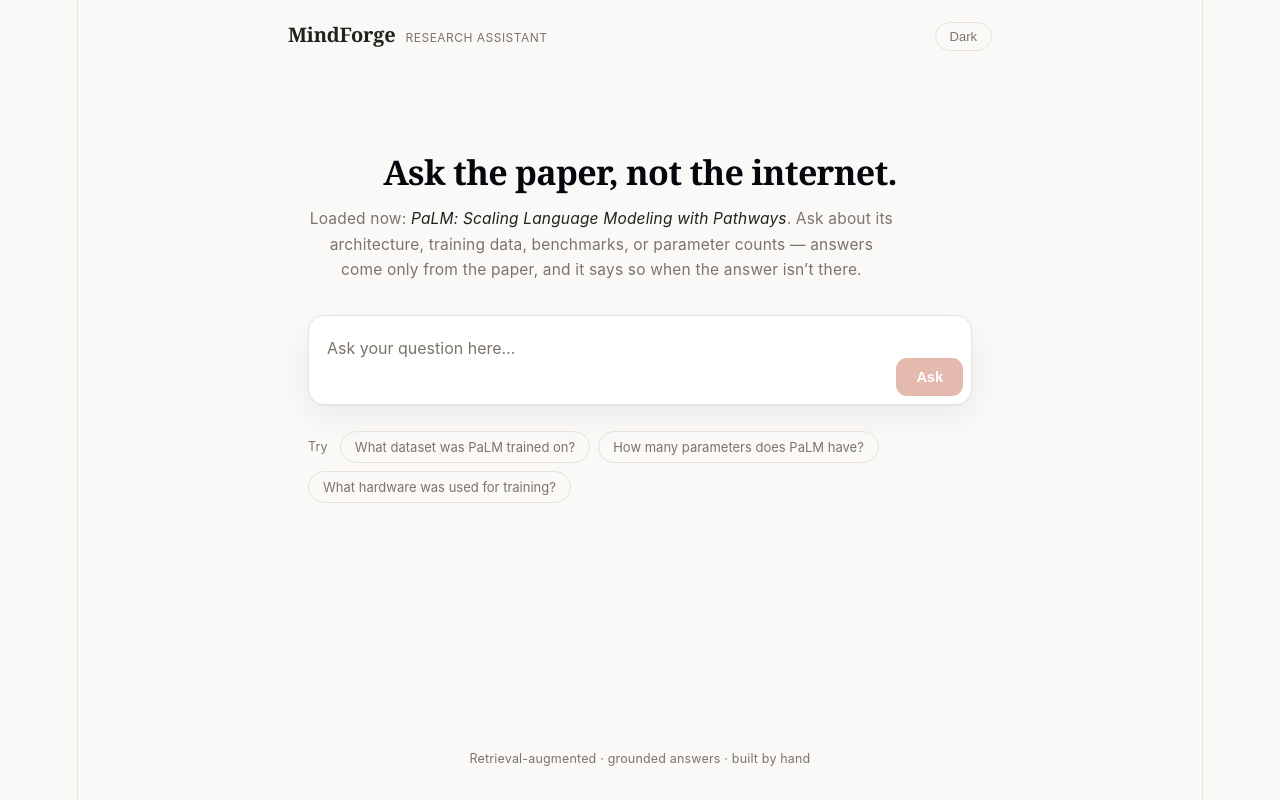
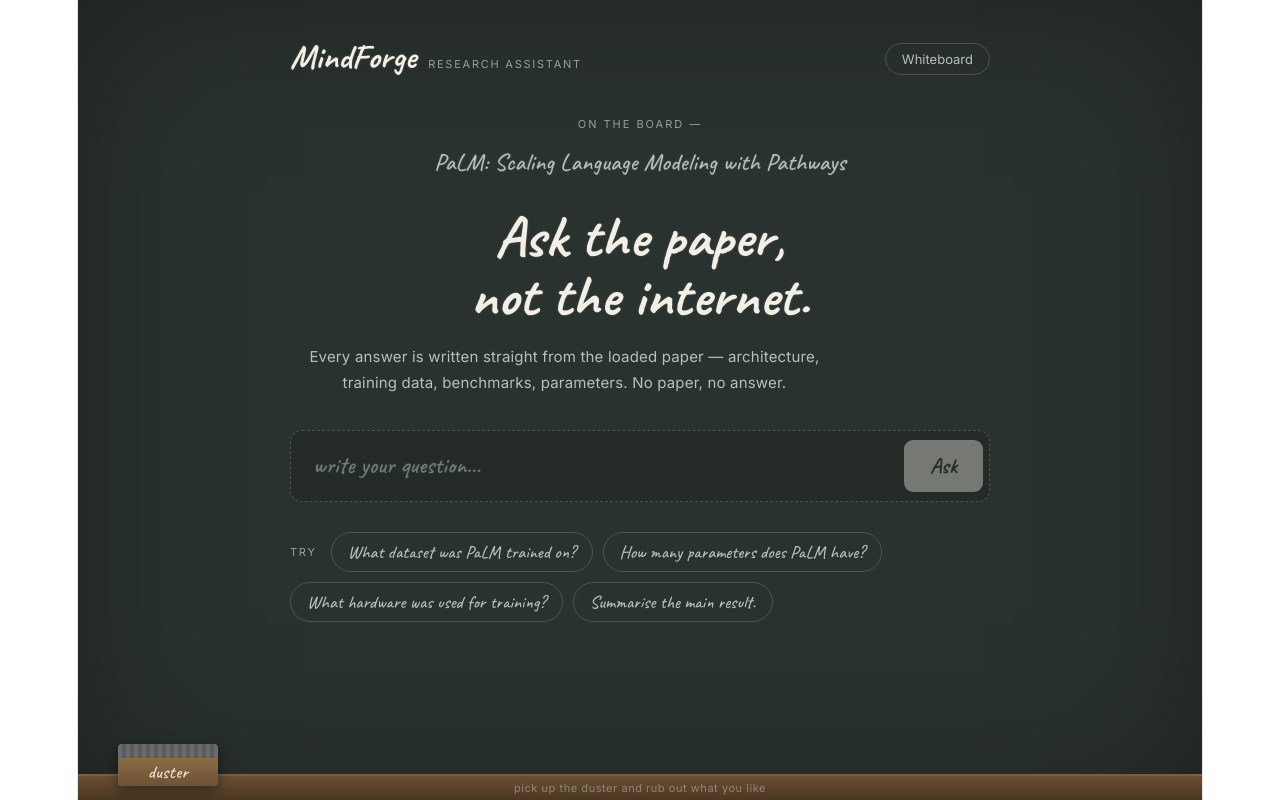
Before and after one commit to RohanKatyayani/MindForge, a React app in the folder frontend/: page / in a window 1280 px wide. Built offline with nearby package versions, Linux system fonts and the light colour scheme; the HTML template or start-up script is replaced by a standard one.

Commit message:
Duster: free-floating drag-anywhere eraser that rubs out only the words it passes over

```diff
--- a/frontend/src/App.jsx
+++ b/frontend/src/App.jsx
@@ -1,38 +1,51 @@
-import { useState, useEffect } from "react";
+import { useState, useEffect, useRef, useCallback } from "react";
 
 const BACKEND_URL = "https://mindforgeai.duckdns.org/ask";
 
-// The single paper currently loaded. When you add live upload later,
-// this becomes dynamic — for now it names what's actually ingested.
 const LOADED_PAPER = {
   title: "PaLM: Scaling Language Modeling with Pathways",
-  short: "the PaLM paper",
 };
+
+const SAMPLES = [
+  "What dataset was PaLM trained on?",
+  "How many parameters does PaLM have?",
+  "What hardware was used for training?",
+  "Summarise the main result.",
+];
+
+let WORD_SEQ = 0;
+function toWords(text) {
+  return text.split(/(\s+)/).map((w) => ({ id: WORD_SEQ++, text: w }));
+}
 
 export default function App() {
   const [question, setQuestion] = useState("");
   const [answer, setAnswer] = useState("");
+  const [shownAnswer, setShownAnswer] = useState("");
   const [loading, setLoading] = useState(false);
   const [errored, setErrored] = useState(false);
-  // Start from the visitor's OS preference; the toggle can override it.
-  const [dark, setDark] = useState(
-    () =>
-      typeof window !== "undefined" &&
-      window.matchMedia &&
-      window.matchMedia("(prefers-color-scheme: dark)").matches
-  );
+  const [board, setBoard] = useState("chalk");
+  const isChalk = board === "chalk";
 
-  // Reflect the theme on the root element so CSS variables switch.
+  // Words currently written on the board (question + answer), each erasable.
+  const [qWords, setQWords] = useState([]);
+  const [aWords, setAWords] = useState([]);
+  const [erased, setErased] = useState(() => new Set());
+
   useEffect(() => {
-    document.documentElement.setAttribute("data-theme", dark ? "dark" : "light");
-  }, [dark]);
+    document.documentElement.setAttribute("data-board", board);
+  }, [board]);
 
-  async function askQuestion() {
-    const q = question.trim();
+  async function askQuestion(qOverride) {
+    const q = (qOverride ?? question).trim();
     if (!q || loading) return;
     setLoading(true);
     setAnswer("");
+    setShownAnswer("");
+    setAWords([]);
     setErrored(false);
+    // freeze the current question onto the board as erasable words
+    setQWords(toWords(q));
     try {
       const res = await fetch(BACKEND_URL, {
         method: "POST",
@@ -40,314 +53,370 @@
         body: JSON.stringify({ question: q }),
       });
       const data = await res.json();
-      setAnswer(data.answer);
+      setAnswer(data.answer || "");
     } catch {
       setErrored(true);
-      setAnswer("The assistant is waking up or unreachable. Wait a few seconds and ask again.");
+      setAnswer("The board is out of reach for a moment. Wait a few seconds and ask again.");
     }
     setLoading(false);
   }
 
+  // stroke-on answer, then freeze into erasable words
+  useEffect(() => {
+    if (!answer) return;
+    setShownAnswer("");
+    let i = 0;
+    const id = setInterval(() => {
+      i += 2;
+      setShownAnswer(answer.slice(0, i));
+      if (i >= answer.length) {
+        clearInterval(id);
+        setAWords(toWords(answer));
+      }
+    }, 18);
+    return () => clearInterval(id);
+  }, [answer]);
+
   function onKeyDown(e) {
-    // Enter to send, Shift+Enter for a newline.
     if (e.key === "Enter" && !e.shiftKey) {
       e.preventDefault();
       askQuestion();
     }
   }
 
+  // ---------- the free-floating duster ----------
+  const [dusterPos, setDusterPos] = useState({ x: 40, y: null }); // y null = rest on rail
+  const [dragging, setDragging] = useState(false);
+  const dusterRef = useRef(null);
+  const dragOffset = useRef({ dx: 0, dy: 0 });
+  const boardRef = useRef(null);
+
+  const eraseUnder = useCallback(() => {
+    const d = dusterRef.current;
+    if (!d) return;
+    const r = d.getBoundingClientRect();
+    const cx = r.left + r.width / 2;
+    const cy = r.top + r.height / 2;
+    const rx = r.width / 2;
+    const ry = r.height / 2;
+    const hits = [];
+    document.querySelectorAll("[data-word]").forEach((el) => {
+      const wr = el.getBoundingClientRect();
+      const wcx = wr.left + wr.width / 2;
+      const wcy = wr.top + wr.height / 2;
+      if (Math.abs(wcx - cx) < rx + wr.width / 2 && Math.abs(wcy - cy) < ry + wr.height / 2) {
+        hits.push(Number(el.getAttribute("data-word")));
+      }
+    });
+    if (hits.length) {
+      setErased((prev) => {
+        const next = new Set(prev);
+        hits.forEach((h) => next.add(h));
+        return next;
+      });
+    }
+  }, []);
+
+  function onDusterDown(e) {
+    e.preventDefault();
+    const clientX = e.touches ? e.touches[0].clientX : e.clientX;
+    const clientY = e.touches ? e.touches[0].clientY : e.clientY;
+    const r = dusterRef.current.getBoundingClientRect();
+    dragOffset.current = { dx: clientX - r.left, dy: clientY - r.top };
+    setDragging(true);
+  }
+
+  useEffect(() => {
+    if (!dragging) return;
+    function move(e) {
+      if (e.cancelable) e.preventDefault();
+      const clientX = e.touches ? e.touches[0].clientX : e.clientX;
+      const clientY = e.touches ? e.touches[0].clientY : e.clientY;
+      const bx = boardRef.current.getBoundingClientRect();
+      setDusterPos({
+        x: clientX - dragOffset.current.dx - bx.left,
+        y: clientY - dragOffset.current.dy - bx.top,
+      });
+      eraseUnder();
+    }
+    function up() {
+      setDragging(false);
+    }
+    window.addEventListener("mousemove", move);
+    window.addEventListener("mouseup", up);
+    window.addEventListener("touchmove", move, { passive: false });
+    window.addEventListener("touchend", up);
+    return () => {
+      window.removeEventListener("mousemove", move);
+      window.removeEventListener("mouseup", up);
+      window.removeEventListener("touchmove", move);
+      window.removeEventListener("touchend", up);
+    };
+  }, [dragging, eraseUnder]);
+
+  const dusterStyle =
+    dusterPos.y === null
+      ? { left: dusterPos.x, bottom: 14 }
+      : { left: dusterPos.x, top: dusterPos.y };
+
+  const boardWritten = qWords.length > 0 || aWords.length > 0;
+
   return (
     <>
       <style>{css}</style>
 
-      <div className="mf-page">
-        <header className="mf-top">
-          <div className="mf-brand">
-            <span className="mf-mark">MindForge</span>
-            <span className="mf-tag">research assistant</span>
+      <div className="bd" ref={boardRef}>
+        <div className="bd-inner">
+          <header className="bd-top">
+            <div className="brand">
+              <span className="mark">MindForge</span>
+              <span className="tag">research assistant</span>
             </div>
-          <button
-            className="mf-theme"
-            onClick={() => setDark((d) => !d)}
-            aria-label="Toggle theme"
-          >
-            {dark ? "Light" : "Dark"}
+            <button className="flip" onClick={() => setBoard(isChalk ? "white" : "chalk")}>
+              {isChalk ? "Whiteboard" : "Chalkboard"}
             </button>
           </header>
 
-        <main className="mf-main">
-          <div className="mf-lede">
-            <h1 className="mf-h1">Ask the paper, not the internet.</h1>
-            <p className="mf-sub">
-              Loaded now: <em>{LOADED_PAPER.title}</em>. Ask about its
-              architecture, training data, benchmarks, or parameter counts —
-              answers come only from the paper, and it says so when the answer
-              isn&rsquo;t there.
+          <div className="eyebrow">On the board —</div>
+          <div className="paper-title">{LOADED_PAPER.title}</div>
+
+          <h1 className="hero">Ask the paper,<br />not the internet.</h1>
+          <p className="lede">
+            Every answer is written straight from the loaded paper —
+            architecture, training data, benchmarks, parameters. No paper,
+            no answer.
           </p>
-          </div>
 
-          <div className={`mf-ask ${loading ? "is-loading" : ""}`}>
+          {/* live input — only before the question is committed to the board */}
+          {qWords.length === 0 && (
+            <div className="ask-row">
               <textarea
-              className="mf-input"
+                className="ask"
                 value={question}
                 onChange={(e) => setQuestion(e.target.value)}
                 onKeyDown={onKeyDown}
-              rows={2}
+                rows={1}
                 spellCheck={false}
-              placeholder="Ask your question here…"
+                placeholder="write your question…"
               />
               <button
-              className="mf-send"
-              onClick={askQuestion}
+                className="ask-btn"
+                onClick={() => askQuestion()}
                 disabled={loading || !question.trim()}
               >
-              {loading ? "Reading…" : "Ask"}
+                {loading ? "…" : "Ask"}
               </button>
-          </div>
-
-          {answer && (
-            <div className={`mf-answer ${errored ? "is-error" : ""}`}>
-              <div className="mf-answer-label">
-                {errored ? "Not connected" : "From the paper"}
-              </div>
-              <p className="mf-answer-body">{answer}</p>
             </div>
           )}
 
-          {!answer && !loading && (
-            <div className="mf-hints">
-              <span className="mf-hints-label">Try</span>
-              {[
-                "What dataset was PaLM trained on?",
-                "How many parameters does PaLM have?",
-                "What hardware was used for training?",
-              ].map((h) => (
-                <button key={h} className="mf-chip" onClick={() => setQuestion(h)}>
-                  {h}
+          {/* committed question as erasable words */}
+          {qWords.length > 0 && (
+            <div className="written q-written">
+              <div className="written-label">question</div>
+              <p className="written-body">
+                {qWords.map((w) => (
+                  <span
+                    key={w.id}
+                    data-word={w.id}
+                    className={`word ${erased.has(w.id) ? "gone" : ""}`}
+                  >
+                    {w.text}
+                  </span>
+                ))}
+              </p>
+            </div>
+          )}
+
+          {/* answer: streams first, then becomes erasable words */}
+          {shownAnswer && aWords.length === 0 && (
+            <div className={`answer ${errored ? "err" : ""}`}>
+              <div className="answer-label">{errored ? "hmm" : "answer"}</div>
+              <p className="answer-body">
+                {shownAnswer}
+                {shownAnswer.length < answer.length && <span className="cursor">▍</span>}
+              </p>
+            </div>
+          )}
+          {aWords.length > 0 && (
+            <div className={`answer ${errored ? "err" : ""}`}>
+              <div className="answer-label">{errored ? "hmm" : "answer"}</div>
+              <p className="answer-body">
+                {aWords.map((w) => (
+                  <span
+                    key={w.id}
+                    data-word={w.id}
+                    className={`word ${erased.has(w.id) ? "gone" : ""}`}
+                  >
+                    {w.text}
+                  </span>
+                ))}
+              </p>
+              {!errored && <div className="underline" />}
+            </div>
+          )}
+
+          {/* ask-again appears once something is on the board */}
+          {boardWritten && !loading && (
+            <button
+              className="again"
+              onClick={() => {
+                setQWords([]);
+                setAWords([]);
+                setErased(new Set());
+                setQuestion("");
+                setAnswer("");
+                setShownAnswer("");
+                setErrored(false);
+              }}
+            >
+              ← ask another
+            </button>
+          )}
+
+          {!boardWritten && !loading && (
+            <div className="chips">
+              <span className="chips-label">Try</span>
+              {SAMPLES.map((s) => (
+                <button key={s} className="chip" onClick={() => setQuestion(s)}>
+                  {s}
                 </button>
               ))}
             </div>
           )}
-        </main>
+        </div>
 
-        <footer className="mf-foot">
-          <span>Retrieval-augmented · grounded answers · built by hand</span>
-        </footer>
+        {/* the rail */}
+        <div className="rail">
+          <span className="rail-hint">
+            pick up the {isChalk ? "duster" : "eraser"} and rub out what you like
+          </span>
+        </div>
+
+        {/* the free-floating duster */}
+        <div
+          ref={dusterRef}
+          className={`duster ${dragging ? "grab" : ""}`}
+          style={dusterStyle}
+          onMouseDown={onDusterDown}
+          onTouchStart={onDusterDown}
+          title="Drag me over the writing to rub it out"
+        >
+          <span className="duster-felt" />
+          <span className="duster-body">{isChalk ? "duster" : "eraser"}</span>
+        </div>
       </div>
     </>
   );
 }
 
 const css = `
-:root[data-theme="dark"] {
-  --bg: #191917;
-  --surface: #211f1d;
-  --border: #34322e;
-  --text: #ece9e3;
-  --muted: #9a958c;
-  --accent: #c96442;
-  --accent-ink: #fff;
-  --shadow: 0 1px 0 rgba(255,255,255,0.02), 0 12px 40px rgba(0,0,0,0.4);
+@import url('https://fonts.googleapis.com/css2?family=Caveat:wght@500;600;700&family=Inter:wght@400;500&display=swap');
+
+:root[data-board="chalk"] {
+  --board: #2a322f; --board-2: #232a27;
+  --ink: #f2efe6; --ink-soft: #b7c0ba; --ink-faint: #8fa39a; --line: #4a534f;
+  --q-color: #eae7dd; --a-color: #f4f1e8; --a-accent: #e8d98a; --underline: #d98a8a;
+  --btn-bg: #f2efe6; --btn-ink: #2a322f;
+  --rail-a: #6b4f34; --rail-b: #4a3722; --rail-top: #7c5d3e;
+  --glow: 0 0 3px rgba(255,255,255,0.12);
 }
-:root[data-theme="light"] {
-  --bg: #faf9f7;
-  --surface: #ffffff;
-  --border: #e7e3db;
-  --text: #23211d;
-  --muted: #7a746a;
-  --accent: #be5237;
-  --accent-ink: #fff;
-  --shadow: 0 1px 2px rgba(30,25,20,0.04), 0 12px 32px rgba(30,25,20,0.06);
+:root[data-board="white"] {
+  --board: #f7f7f4; --board-2: #ffffff;
+  --ink: #1a1a18; --ink-soft: #55554e; --ink-faint: #8a8a82; --line: #dcdcd4;
+  --q-color: #1f57c4; --a-color: #1a1a18; --a-accent: #1a8a4a; --underline: #d23b3b;
+  --btn-bg: #1a1a18; --btn-ink: #ffffff;
+  --rail-a: #d8d8d0; --rail-b: #c4c4ba; --rail-top: #e8e8e0;
+  --glow: none;
 }
 
 * { box-sizing: border-box; margin: 0; padding: 0; }
 
-.mf-page {
+.bd {
+  position: relative;
   min-height: 100vh;
-  background: var(--bg);
-  color: var(--text);
+  background: var(--board);
   display: flex;
   flex-direction: column;
-  font-family: ui-sans-serif, -apple-system, "Segoe UI", Roboto, sans-serif;
-  transition: background .3s ease, color .3s ease;
+  font-family: 'Inter', ui-sans-serif, sans-serif;
+  color: var(--ink);
+  box-shadow: inset 0 0 160px rgba(0,0,0,0.35);
+  transition: background .4s ease, color .4s ease;
+  overflow: hidden;
 }
 
-.mf-top {
-  display: flex;
-  align-items: center;
-  justify-content: space-between;
-  padding: 22px 28px;
-  max-width: 760px;
-  width: 100%;
-  margin: 0 auto;
-}
-.mf-brand { display: flex; align-items: baseline; gap: 10px; }
-.mf-mark {
-  font-family: ui-serif, Georgia, "Times New Roman", serif;
-  font-size: 20px;
-  font-weight: 600;
-  letter-spacing: -0.01em;
-}
-.mf-tag {
-  font-size: 12px;
-  color: var(--muted);
-  letter-spacing: 0.04em;
-  text-transform: uppercase;
-}
-.mf-theme {
-  background: transparent;
-  border: 1px solid var(--border);
-  color: var(--muted);
-  border-radius: 999px;
-  padding: 6px 14px;
-  font-size: 13px;
-  cursor: pointer;
-  transition: border-color .2s, color .2s;
-}
-.mf-theme:hover { color: var(--text); border-color: var(--muted); }
+.bd-inner { flex: 1; width: 100%; max-width: 780px; margin: 0 auto; padding: 40px 40px 20px; }
 
-.mf-main {
-  flex: 1;
-  width: 100%;
-  max-width: 720px;
-  margin: 0 auto;
-  padding: 48px 28px 0;
-}
+.bd-top { display: flex; align-items: center; justify-content: space-between; margin-bottom: 34px; }
+.brand { display: flex; align-items: baseline; gap: 12px; }
+.mark { font-family: 'Caveat', cursive; font-size: 34px; font-weight: 700; color: var(--ink); text-shadow: var(--glow); line-height: 1; }
+.tag { font-size: 11px; letter-spacing: 0.16em; text-transform: uppercase; color: var(--ink-faint); }
+.flip { background: transparent; border: 1px solid var(--line); color: var(--ink-soft); border-radius: 22px; padding: 7px 16px; font-size: 13px; cursor: pointer; font-family: inherit; transition: border-color .2s, color .2s; }
+.flip:hover { color: var(--ink); border-color: var(--ink-faint); }
 
-.mf-lede { margin-bottom: 32px; }
-.mf-h1 {
-  font-family: ui-serif, Georgia, serif;
-  font-size: 34px;
-  line-height: 1.15;
-  font-weight: 600;
-  letter-spacing: -0.02em;
-  margin-bottom: 14px;
-}
-.mf-sub {
-  font-size: 15.5px;
-  line-height: 1.65;
-  color: var(--muted);
-  max-width: 60ch;
-}
-.mf-sub em { color: var(--text); font-style: italic; }
+.eyebrow { font-size: 11px; letter-spacing: 0.18em; text-transform: uppercase; color: var(--ink-faint); margin-bottom: 12px; }
+.paper-title { font-family: 'Caveat', cursive; font-size: 24px; color: var(--ink-soft); margin-bottom: 30px; text-shadow: var(--glow); }
 
-.mf-ask {
-  background: var(--surface);
-  border: 1px solid var(--border);
-  border-radius: 16px;
-  padding: 8px 8px 8px 18px;
-  display: flex;
-  align-items: flex-end;
-  gap: 10px;
-  box-shadow: var(--shadow);
-  transition: border-color .2s;
-}
-.mf-ask:focus-within { border-color: var(--accent); }
-.mf-ask.is-loading { opacity: .85; }
+.hero { font-family: 'Caveat', cursive; font-size: 58px; line-height: 1.02; font-weight: 700; color: var(--ink); text-shadow: var(--glow); margin-bottom: 18px; letter-spacing: 0.005em; }
+.lede { font-size: 15px; line-height: 1.75; color: var(--ink-soft); max-width: 58ch; margin-bottom: 34px; }
 
-.mf-input {
-  flex: 1;
-  background: transparent;
-  border: none;
-  outline: none;
-  resize: none;
-  color: var(--text);
-  font-size: 16px;
-  line-height: 1.5;
-  font-family: inherit;
-  padding: 12px 0;
-  max-height: 200px;
-}
-.mf-input::placeholder { color: var(--muted); }
+.ask-row { border: 1.5px dashed var(--line); border-radius: 12px; background: var(--board-2); padding: 6px 6px 6px 22px; display: flex; align-items: center; gap: 12px; }
+.ask-row:focus-within { border-color: var(--ink-faint); border-style: solid; }
+.ask { flex: 1; background: transparent; border: none; outline: none; resize: none; color: var(--q-color); font-family: 'Caveat', cursive; font-size: 24px; line-height: 1.4; padding: 12px 0; text-shadow: var(--glow); }
+.ask::placeholder { color: var(--ink-faint); opacity: .7; }
+.ask-btn { flex-shrink: 0; background: var(--btn-bg); color: var(--btn-ink); border: none; border-radius: 9px; padding: 12px 26px; font-family: 'Caveat', cursive; font-size: 22px; font-weight: 700; cursor: pointer; transition: opacity .2s, transform .05s; }
+.ask-btn:hover:not(:disabled) { opacity: .9; }
+.ask-btn:active:not(:disabled) { transform: translateY(1px); }
+.ask-btn:disabled { opacity: .4; cursor: default; }
 
-.mf-send {
-  flex-shrink: 0;
-  background: var(--accent);
-  color: var(--accent-ink);
-  border: none;
-  border-radius: 11px;
-  padding: 11px 20px;
-  font-size: 14.5px;
-  font-weight: 550;
-  cursor: pointer;
-  transition: opacity .2s, transform .05s;
-}
-.mf-send:hover:not(:disabled) { opacity: .9; }
-.mf-send:active:not(:disabled) { transform: translateY(1px); }
-.mf-send:disabled { opacity: .4; cursor: default; }
+.written { margin-top: 4px; }
+.written-label, .answer-label { font-size: 11px; letter-spacing: 0.2em; text-transform: uppercase; margin-bottom: 12px; }
+.written-label { color: var(--ink-faint); }
+.written-body { font-family: 'Caveat', cursive; font-size: 26px; line-height: 1.5; color: var(--q-color); text-shadow: var(--glow); }
 
-.mf-answer {
-  margin-top: 24px;
-  background: var(--surface);
-  border: 1px solid var(--border);
-  border-radius: 16px;
-  padding: 22px 24px;
-  animation: rise .35s ease;
-}
-.mf-answer.is-error { border-color: #b4553f66; }
-.mf-answer-label {
-  font-size: 11.5px;
-  letter-spacing: 0.07em;
-  text-transform: uppercase;
-  color: var(--accent);
-  margin-bottom: 10px;
-  font-weight: 600;
-}
-.mf-answer.is-error .mf-answer-label { color: #c96442; }
-.mf-answer-body {
-  font-size: 16.5px;
-  line-height: 1.7;
-  color: var(--text);
-  white-space: pre-wrap;
-}
+.answer { margin-top: 30px; }
+.answer-label { color: var(--a-accent); }
+.answer-body { font-family: 'Caveat', cursive; font-size: 30px; line-height: 1.5; color: var(--a-color); text-shadow: var(--glow); min-height: 1.5em; }
+.cursor { animation: blink 1s step-end infinite; color: var(--a-accent); }
 
-.mf-hints {
-  margin-top: 26px;
-  display: flex;
-  flex-wrap: wrap;
-  align-items: center;
-  gap: 8px;
-}
-.mf-hints-label {
-  font-size: 12.5px;
-  color: var(--muted);
-  margin-right: 4px;
-}
-.mf-chip {
-  background: transparent;
-  border: 1px solid var(--border);
-  color: var(--muted);
-  border-radius: 999px;
-  padding: 7px 14px;
-  font-size: 13px;
-  cursor: pointer;
-  transition: border-color .2s, color .2s;
-  font-family: inherit;
-}
-.mf-chip:hover { color: var(--text); border-color: var(--muted); }
+.word { transition: opacity .25s ease, filter .25s ease, transform .25s ease; display: inline; }
+.word.gone { opacity: 0; filter: blur(4px); transform: translateY(2px) scale(.96); }
 
-.mf-foot {
-  max-width: 720px;
-  width: 100%;
-  margin: 0 auto;
-  padding: 48px 28px 28px;
-  font-size: 12.5px;
-  color: var(--muted);
-}
+.underline { height: 3px; width: 55%; max-width: 340px; background: var(--underline); opacity: .65; margin-top: 14px; border-radius: 2px; animation: draw .5s ease forwards; transform-origin: left; }
 
-@keyframes rise {
-  from { opacity: 0; transform: translateY(6px); }
-  to { opacity: 1; transform: translateY(0); }
-}
+.again { margin-top: 28px; background: transparent; border: 1px solid var(--line); color: var(--ink-soft); border-radius: 20px; padding: 8px 18px; font-family: 'Caveat', cursive; font-size: 19px; cursor: pointer; transition: border-color .2s, color .2s; }
+.again:hover { color: var(--ink); border-color: var(--ink-faint); }
 
-@media (max-width: 560px) {
-  .mf-h1 { font-size: 27px; }
-  .mf-main { padding-top: 32px; }
-  .mf-ask { flex-direction: column; align-items: stretch; padding: 14px; }
-  .mf-send { width: 100%; padding: 12px; }
+.chips { margin-top: 30px; display: flex; flex-wrap: wrap; align-items: center; gap: 10px; }
+.chips-label { font-size: 11px; letter-spacing: 0.16em; text-transform: uppercase; color: var(--ink-faint); margin-right: 4px; }
+.chip { background: transparent; border: 1px solid var(--line); color: var(--ink-soft); border-radius: 20px; padding: 8px 16px; font-family: 'Caveat', cursive; font-size: 18px; cursor: pointer; transition: border-color .2s, color .2s; }
+.chip:hover { color: var(--ink); border-color: var(--ink-faint); }
+
+.rail { position: relative; height: 26px; background: linear-gradient(var(--rail-a), var(--rail-b)); border-top: 2px solid var(--rail-top); display: flex; align-items: center; justify-content: center; }
+.rail-hint { font-size: 11px; letter-spacing: 0.05em; color: rgba(255,255,255,0.35); pointer-events: none; }
+:root[data-board="white"] .rail-hint { color: rgba(0,0,0,0.3); }
+
+.duster { position: absolute; width: 100px; height: 42px; cursor: grab; display: flex; flex-direction: column; border-radius: 4px; overflow: hidden; box-shadow: 0 5px 14px rgba(0,0,0,0.4); user-select: none; touch-action: none; z-index: 50; }
+.duster.grab { cursor: grabbing; }
+.duster-felt { height: 14px; background: repeating-linear-gradient(90deg, #6b6b6b 0 4px, #5a5a5a 4px 8px); }
+.duster-body { flex: 1; background: linear-gradient(#8a6b45, #6f5236); color: #f0e6d6; font-family: 'Caveat', cursive; font-size: 18px; display: flex; align-items: center; justify-content: center; letter-spacing: 0.02em; }
+:root[data-board="white"] .duster-felt { background: repeating-linear-gradient(90deg, #3a6bd0 0 6px, #2f5ab8 6px 12px); }
+:root[data-board="white"] .duster-body { background: linear-gradient(#3d3d3d, #262626); color: #f0f0f0; }
+
+@keyframes blink { 50% { opacity: 0; } }
+@keyframes draw { from { transform: scaleX(0); } to { transform: scaleX(1); } }
+
+@media (max-width: 620px) {
+  .bd-inner { padding: 28px 22px 16px; }
+  .hero { font-size: 42px; }
+  .mark { font-size: 28px; }
+  .ask-row { flex-direction: column; align-items: stretch; padding: 14px; }
+  .ask-btn { width: 100%; padding: 10px; }
+  .duster { width: 88px; }
+  .rail-hint { display: none; }
 }
 
 @media (prefers-reduced-motion: reduce) {
-  * { animation: none !important; transition: none !important; }
+  .word { transition: opacity .15s ease; }
+  * { animation-duration: .01ms !important; }
 }
 `;
```
Lines whose indentation alone changed are shown as unchanged.
